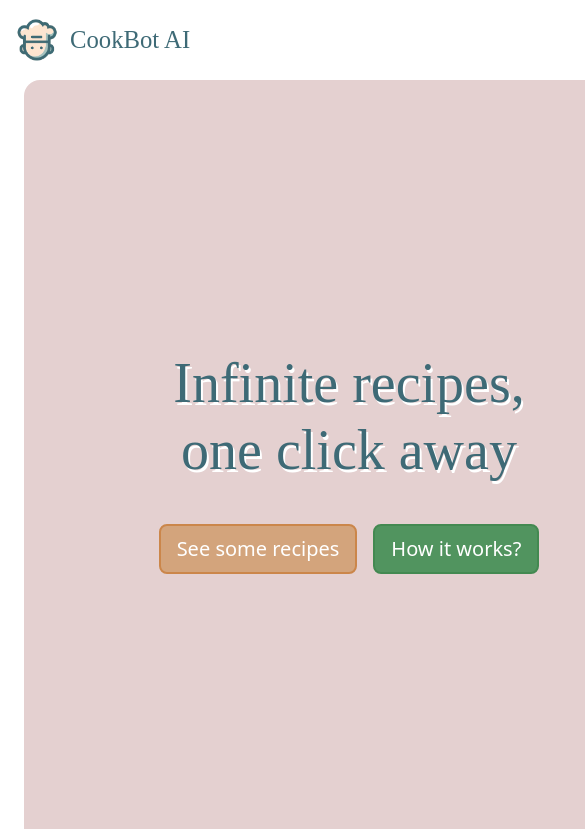
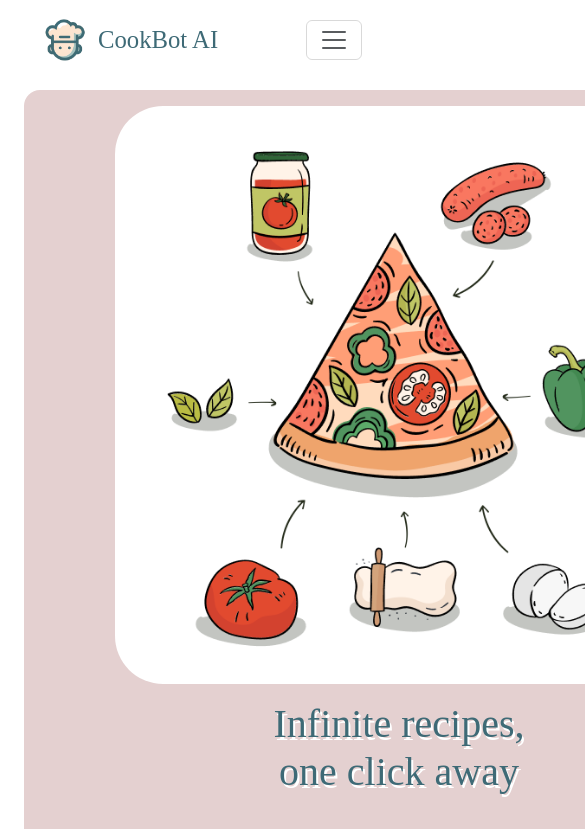
Before and after one commit to cleecoloma/cookbot-ai-app, a React (Vite) app: page / in a window 390 px wide. Shown: the top 829 px of the page, 585 px wide, since content can reach past the window. Built offline with nearby package versions, Linux system fonts and the light colour scheme; no server answers; a web font is replaced by a local one.

Commit message:
updated styling to be responsive to 750px screens

```diff
--- a/src/components/Header.jsx
+++ b/src/components/Header.jsx
@@ -29,7 +29,7 @@ function Header() {
     <Navbar
       id='header-navbar'
       fixed='top'
-      expand='lg'
+      expand='xl'
     >
       <Navbar.Brand as={Link} to='/' id='brand-name'>
         <img id='brand-image' src='../../images/cookbot-logo.png' />
--- a/src/styles/Footer.css
+++ b/src/styles/Footer.css
@@ -35,3 +35,21 @@
 #footer-container span {
   color: #3e6a76;
 }
+
+@media only screen and (min-width: 1001px) and (max-width: 1220px) {
+  .footer-container {
+    max-width: 1200px;
+  }
+}
+
+@media only screen and (min-width: 1001px) and (max-width: 1220px) {
+  .footer-container {
+    max-width: 950px;
+  }
+}
+
+@media only screen and (max-width: 1000px) {
+  .footer-container {
+    max-width: 750px;
+  }
+}
--- a/src/styles/Header.css
+++ b/src/styles/Header.css
@@ -70,6 +70,7 @@
 #logout-style-button {
   border: 2px solid #878885;
   background-color: #c3c5c1;
+  margin-right: 1rem;
 }
 
 #logout-style-button:hover {
@@ -95,3 +96,49 @@
 .header-buttons {
   display: flex;
 }
+
+@media only screen and (min-width: 1221px) and (max-width: 1440px) {
+  #header-navbar {
+    max-width: 1200px;
+  }
+}
+
+@media only screen and (min-width: 1001px) and (max-width: 1220px) {
+  #header-navbar {
+    max-width: 950px;
+  }
+}
+
+@media only screen and (min-width: 801px) and (max-width: 1000px) {
+  #header-navbar {
+    max-width: 750px;
+  }
+}
+
+@media only screen and (min-width: 551px) and (max-width: 800px) {
+  #header-navbar {
+    max-width: 540px;
+  }
+
+  #navigation-links {
+    display: none;
+  }
+}
+
+@media only screen and (max-width: 550px) {
+  #header-navbar {
+    width: 100%;
+    max-width: 500px;
+    padding: 0 8px;
+  }
+
+  #navigation-links {
+    display: none;
+  }
+}
+
+@media only screen and (max-width: 400px) {
+  #header-navbar {
+    max-width: 350px;
+  }
+}
--- a/src/styles/Hero.css
+++ b/src/styles/Hero.css
@@ -1,8 +1,8 @@
 .hero-container {
   display: flex;
   width: 1300px;
-  margin-top: 80px;
-  min-height: calc(100vh - 80px);
+  margin-top: 90px;
+  min-height: calc(100vh - 100px);
   background-color: #e4d0d0;
   border-radius: 1rem;
 }
@@ -63,3 +63,45 @@ https://slidesgo.com/theme/printable-recipe-cards */
 #hero-buttons {
   margin-top: 2rem;
 }
+
+@media only screen and (min-width: 1221px) and (max-width: 1440px) {
+  .hero-container {
+    max-width: 1200px;
+  }
+}
+
+@media only screen and (min-width: 1001px) and (max-width: 1220px) {
+  .hero-container {
+    max-width: 950px;
+  }
+}
+
+@media only screen and (max-width: 1000px) {
+  .hero-container {
+    max-width: 750px;
+    flex-direction: column;
+    justify-content: center;
+    align-items: center;
+  }
+
+  #hero-right {
+    order: -1;
+  }
+
+  #hero-right, #hero-left {
+    width: 80%;
+  }
+
+  #hero-left h2 {
+    font-size: 250%;
+    padding: 0;
+  }
+
+  #hero-image {
+    width: 750px;
+  }
+
+  #hero-buttons {
+    margin-bottom: 2rem;
+  }
+}
--- a/src/styles/HowTo.css
+++ b/src/styles/HowTo.css
@@ -10,3 +10,21 @@
   font-family: 'Gluten', cursive;
   color: #3e6a76;
 }
+
+@media only screen and (min-width: 1221px) and (max-width: 1440px) {
+  .how-to {
+    max-width: 1200px;
+  }
+}
+
+@media only screen and (min-width: 1001px) and (max-width: 1220px) {
+  .how-to {
+    max-width: 950px;
+  }
+}
+
+@media only screen and (max-width: 1000px) {
+  .how-to {
+    max-width: 750px;
+  }
+}
--- a/src/styles/RecipeBook.css
+++ b/src/styles/RecipeBook.css
@@ -131,3 +131,54 @@
 .ingredients li {
   break-inside: avoid-column;
 }
+
+@media only screen and (min-width: 1221px) and (max-width: 1440px) {
+  .recipe-book {
+    max-width: 1200px;
+  }
+
+  .recipe-image-div {
+    right: 65%;
+  }
+
+  .recipe-image-div:hover {
+    transform: translateX(25%);
+  }
+
+  .recipe-text {
+    padding-left: 40%;
+  }
+}
+
+@media only screen and (min-width: 1001px) and (max-width: 1220px) {
+  .recipe-book {
+    max-width: 950px;
+  }
+
+  .recipe-image-div {
+    width: 55%;
+    right: 75%;
+  }
+
+  .recipe-image-div:hover {
+    transform: translateX(60%);
+  }
+
+  .recipe-text {
+    padding-left: 30%;
+  }
+}
+
+@media only screen and (max-width: 1000px) {
+  .recipe-book {
+    max-width: 750px;
+  }
+
+  .recipe-image-div {
+    width: 75%;
+  }
+
+  .recipe-image-div:hover {
+    transform: translateX(70%);
+  }
+}
```
